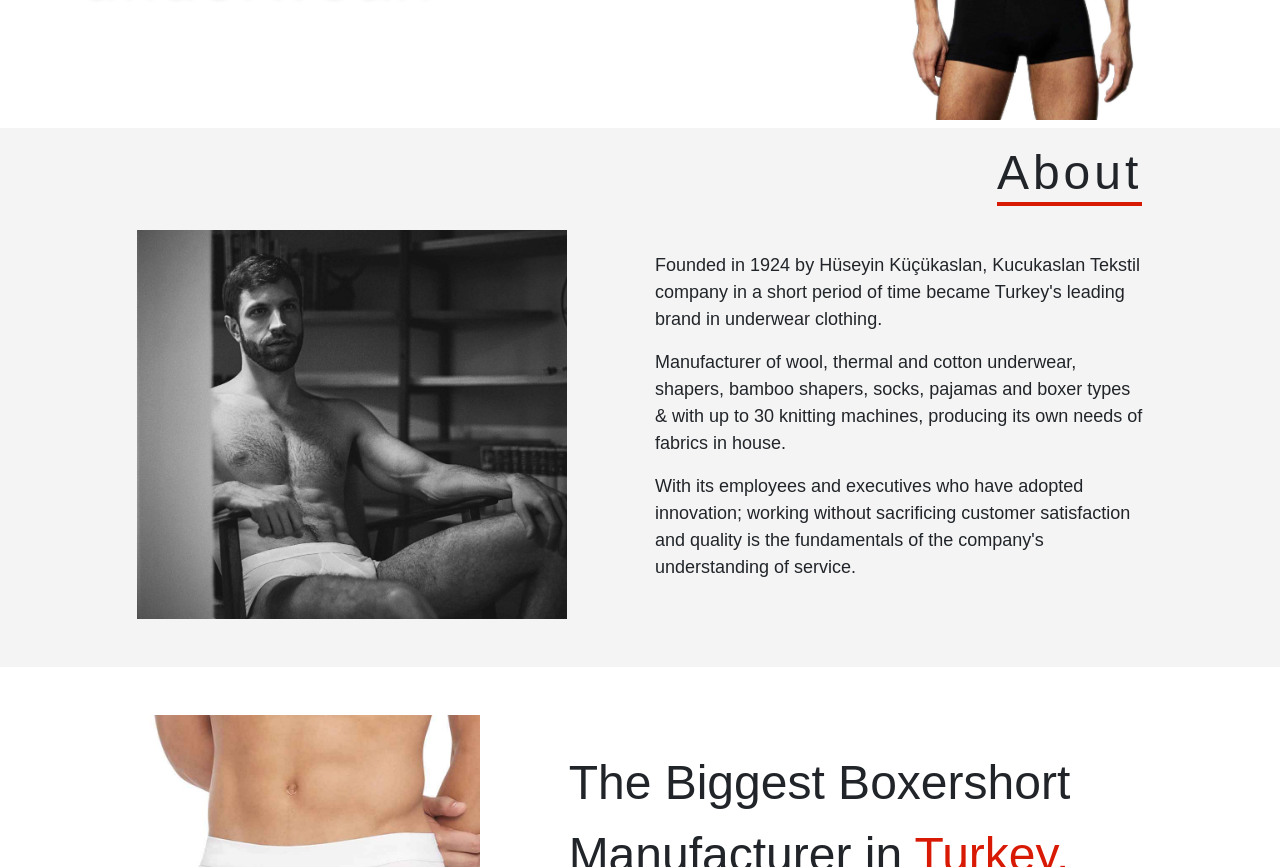
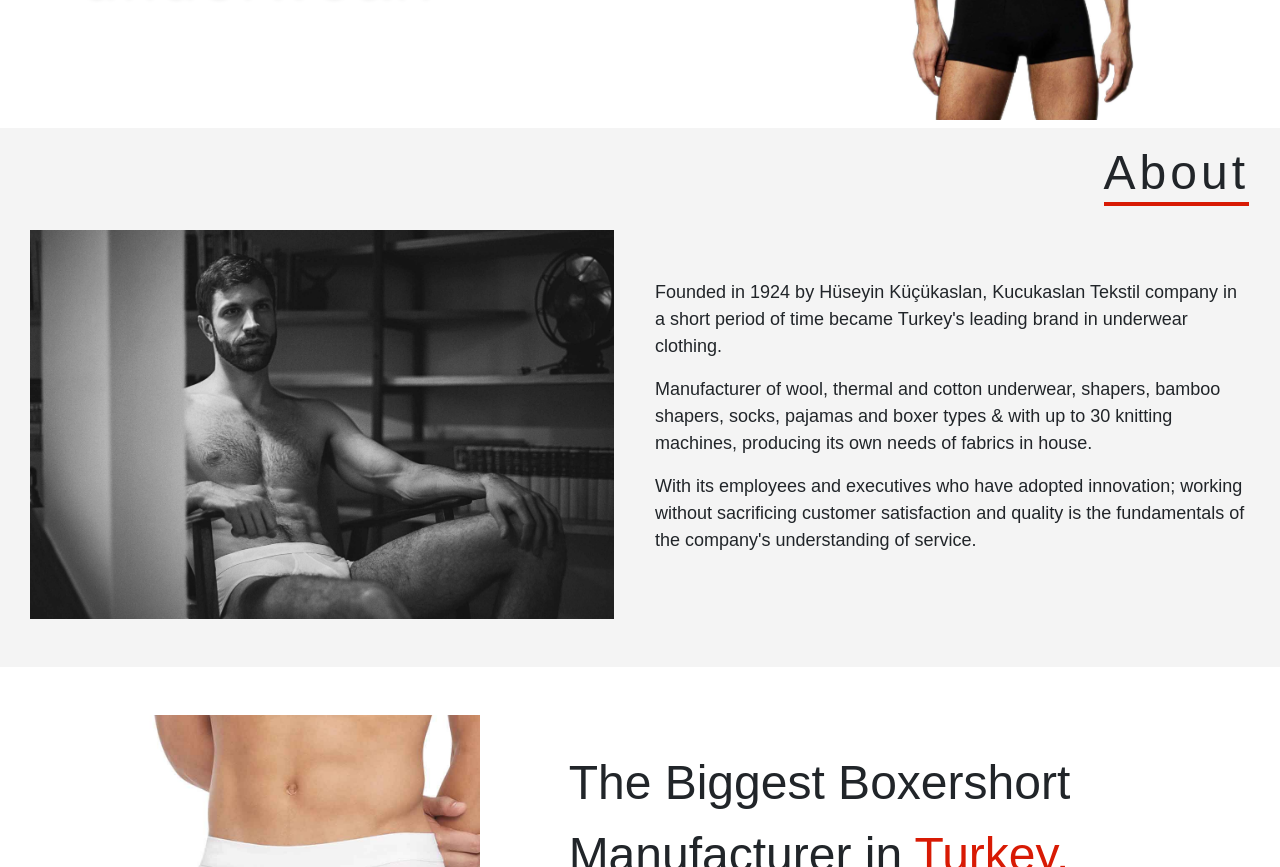
Before and after one commit to Sezer-dev/Boxer-Producer, a Nuxt app: page / in a window 1280 px wide. Shown: the part 580-1447 px from the top of the page. Built offline with nearby package versions, Linux system fonts and the light colour scheme.

Commit message:
Responsive styling

```diff
--- a/components/About.vue
+++ b/components/About.vue
@@ -2,7 +2,7 @@
   <div id="about" class="container-fluid about-container">
     <div class="row d-flex justify-content-center">
       <div
-        class="col-md-10 d-flex flex-column align-items-md-end align-items-center"
+        class="col-12 d-flex flex-column align-items-md-end align-items-center"
       >
         <div class="m-3">
           <h1 class="about-title m-0">About</h1>
@@ -13,7 +13,7 @@
 
     <div class="row d-flex justify-content-center">
       <div
-        class="col-md-10 d-flex justify-content-md-between justify-content-center align-items-center pb-2 pt-2 pb-md-5"
+        class="col-12 d-flex justify-content-md-between justify-content-center align-items-center pb-2 pt-2 pb-md-5"
       >
         <div class="col-md-6 d-md-block d-none">
           <img
@@ -58,10 +58,10 @@
   height: 389px;
   width: 584px;
   filter: grayscale(1);
+  transition: all 0.5s ease-in-out;
 }
 .boxer-sitting:hover {
   filter: grayscale(0);
-  transition: all 0.2s ease-in-out;
 }
 .red-line {
   border-bottom: 4px solid #d81a04;
@@ -80,22 +80,22 @@
     letter-spacing: 2px;
   }
   .about-text {
-    font-size: 9px;
+    font-size: 14px;
   }
 }
-@media screen and (max-width: 1500px) {
-  .boxer-sitting {
-    width: 430px;
-    object-fit: cover;
-    object-position: 52% 0;
+@media screen and (min-width: 1440px) {
+  .about-container {
+    background-color: white;
   }
 }
-@media screen and (max-width: 1175px) {
+@media screen and (max-width: 1024px) {
   .boxer-sitting {
-    width: 284px;
+    width: 400px;
+    object-fit: cover;
+    height: 300px;
   }
   .about-text {
-    font-size: 15px;
+    font-size: 14px;
     object-fit: cover;
     object-position: 52% 0;
   }
```
